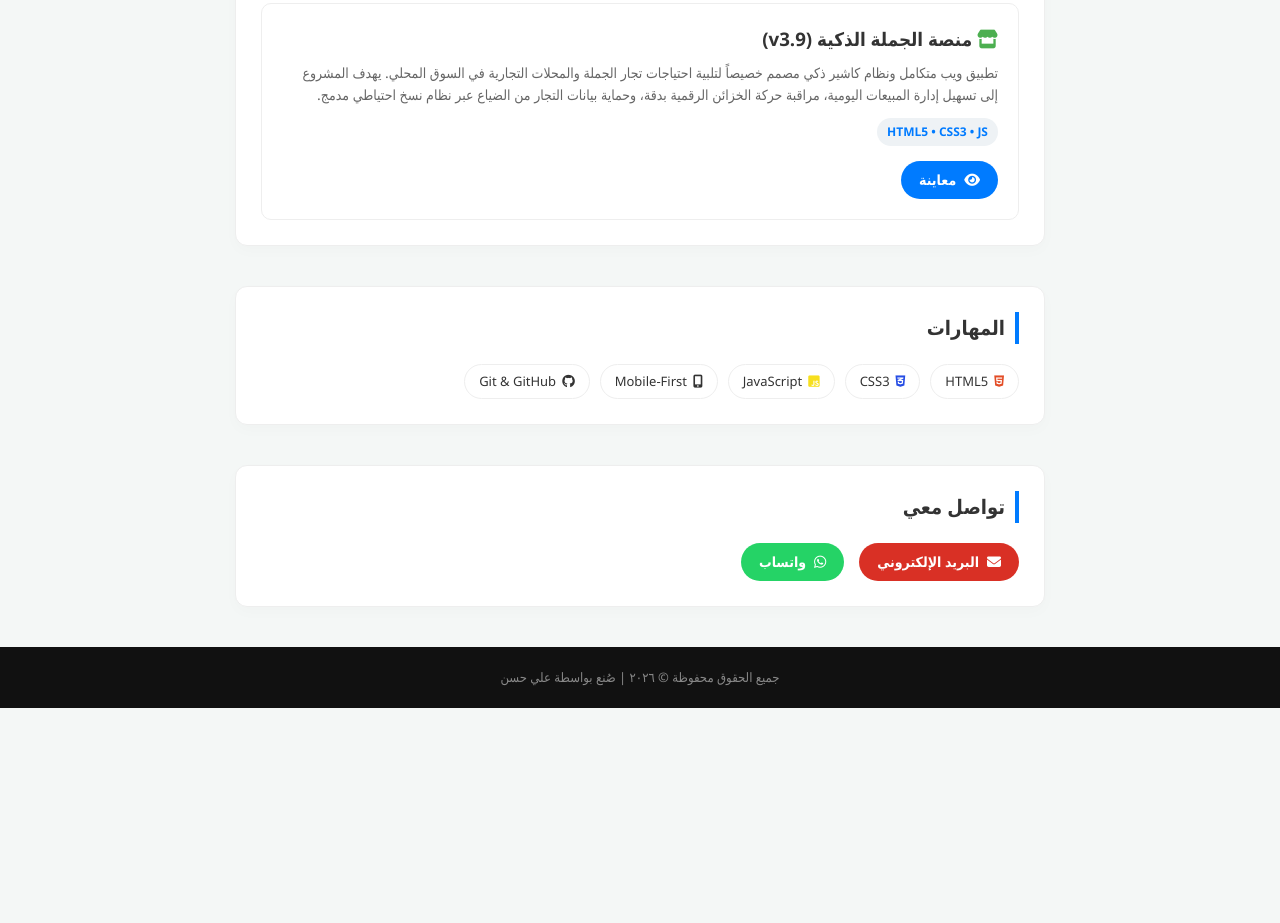
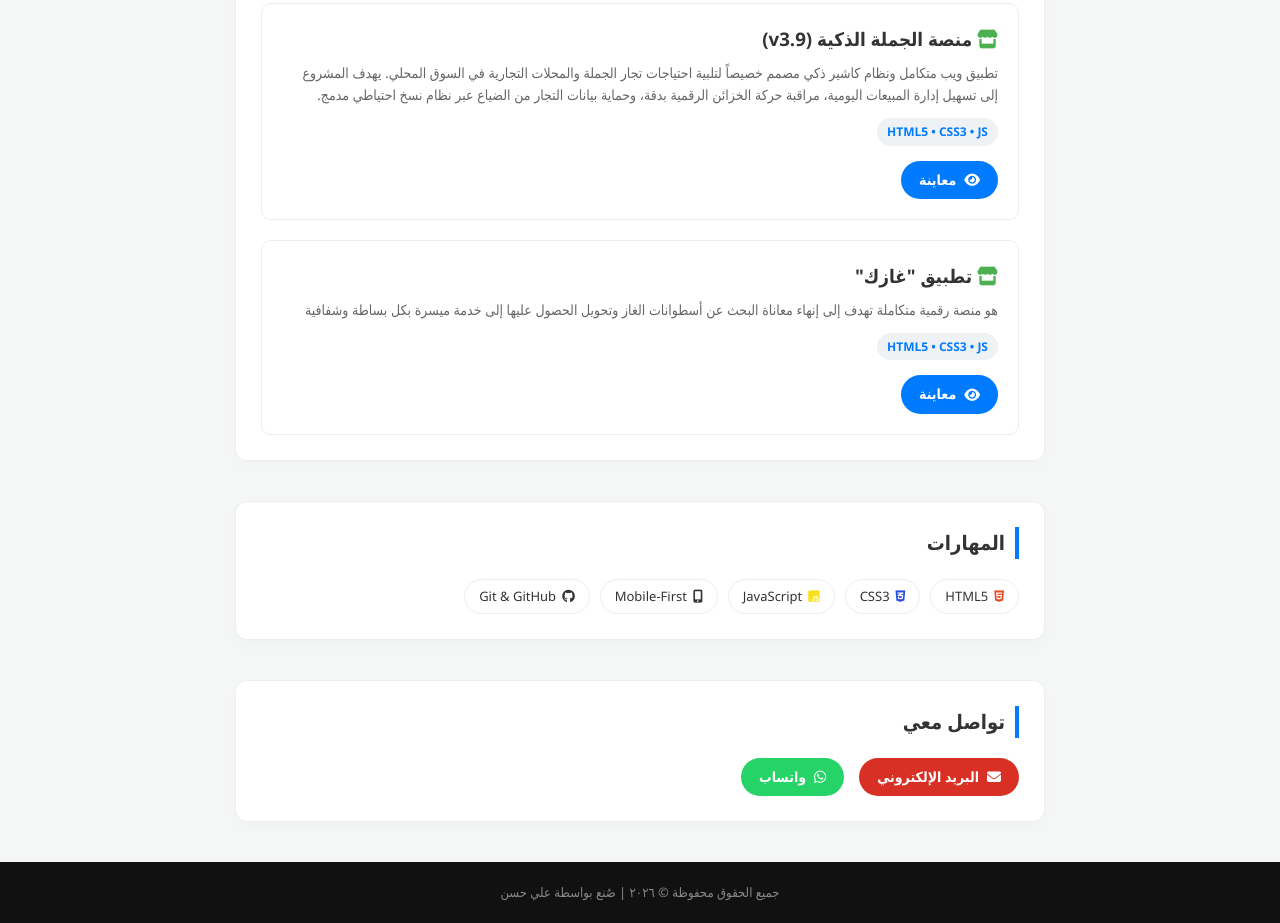
Before and after one commit to ali0992995627-bot/portfolio, a plain HTML site: page index.html in a window 1280 px wide. Shown: the part 1159-2082 px from the top of the page. Before the commit the page ends 1867 px from the top, so only its background shows below. Drawn offline with Linux system fonts and the light colour scheme.

Commit message:
Update index.html

```diff
--- a/index.html
+++ b/index.html
@@ -269,6 +269,13 @@
                     <div><a href="https://ali0992995627-bot.github.io/Wholesale-platform/" class="btn viewBtn"><i class="fa-solid fa-eye"></i> معاينة حية</a></div>
                 </div>
 
+                <div class="project-card">
+                    <h3><i class="fas fa-store" style="color:#4caf50;"></i> <span id="p3Title">تطبيق "غازك"</span></h3>
+                    <p id="p3Desc">هو منصة رقمية متكاملة تهدف إلى إنهاء معاناة البحث عن أسطوانات الغاز وتحويل الحصول عليها إلى خدمة ميسرة بكل بساطة وشفافية</p>
+                    <span class="tech-stack">HTML5 • CSS3 • JS</span>
+                    <div><a href="https://www.mediafire.com/file/pbupu1q81kfocki/Gazak.apk/file?fbclid=IwdGRjcATltcxjbGNrBOW1vHBkb2YBZXh0bgNhZW0CMTEAc3J0YwZhcHBfaWQMMzUwNjg1NTMxNzI4AAEeKdkxy_d6HhesLOwLLhKyeJhSYISgjImSD8JQxoH20fGaUSM9jpv_F82PkPk_aem_gorI2pz7o0_Rl9j87a8Bbw" class="btn viewBtn"><i class="fa-solid fa-eye"></i> معاينة حية</a></div>
+                </div>
+
             </div>
         </section>
 
```
